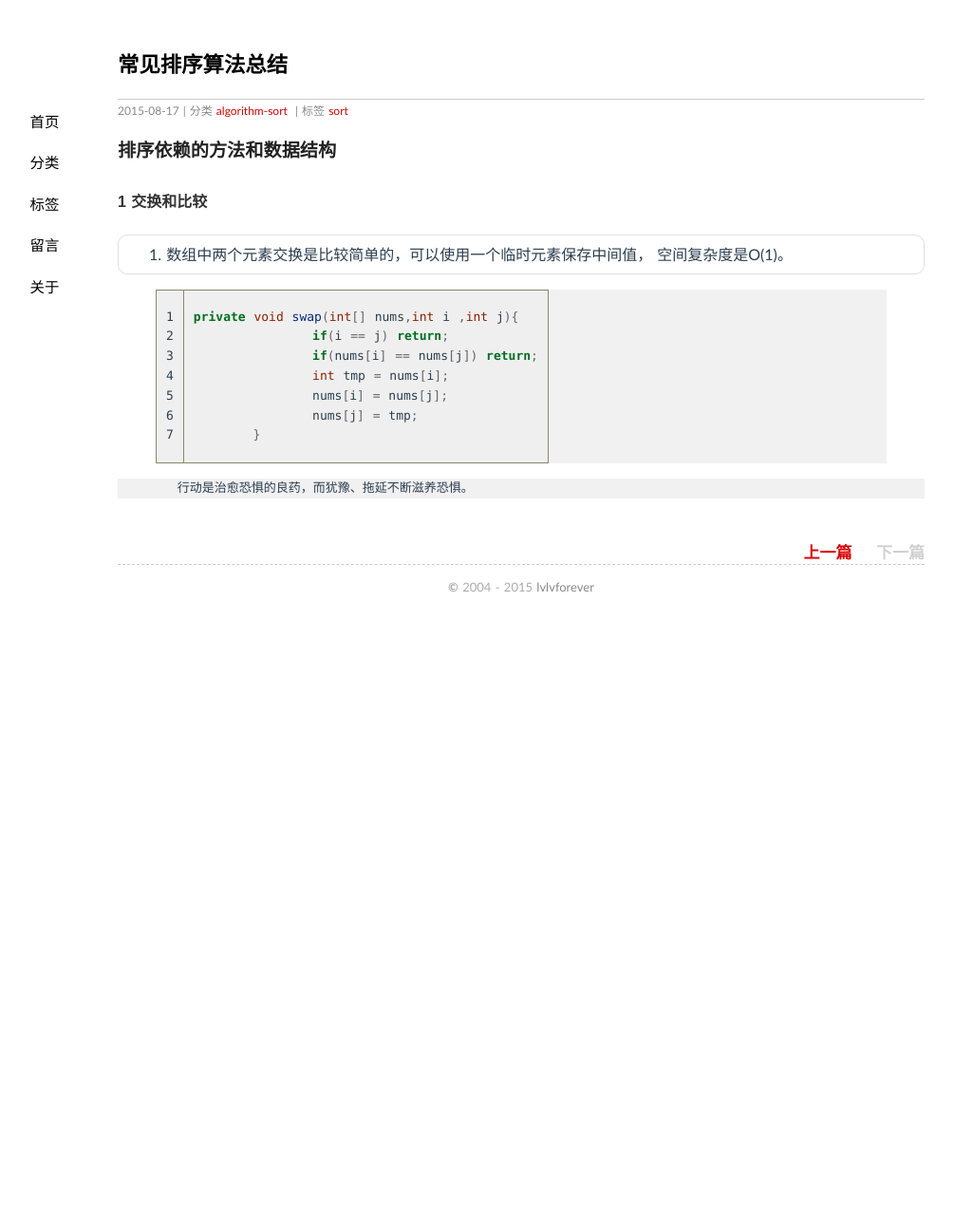
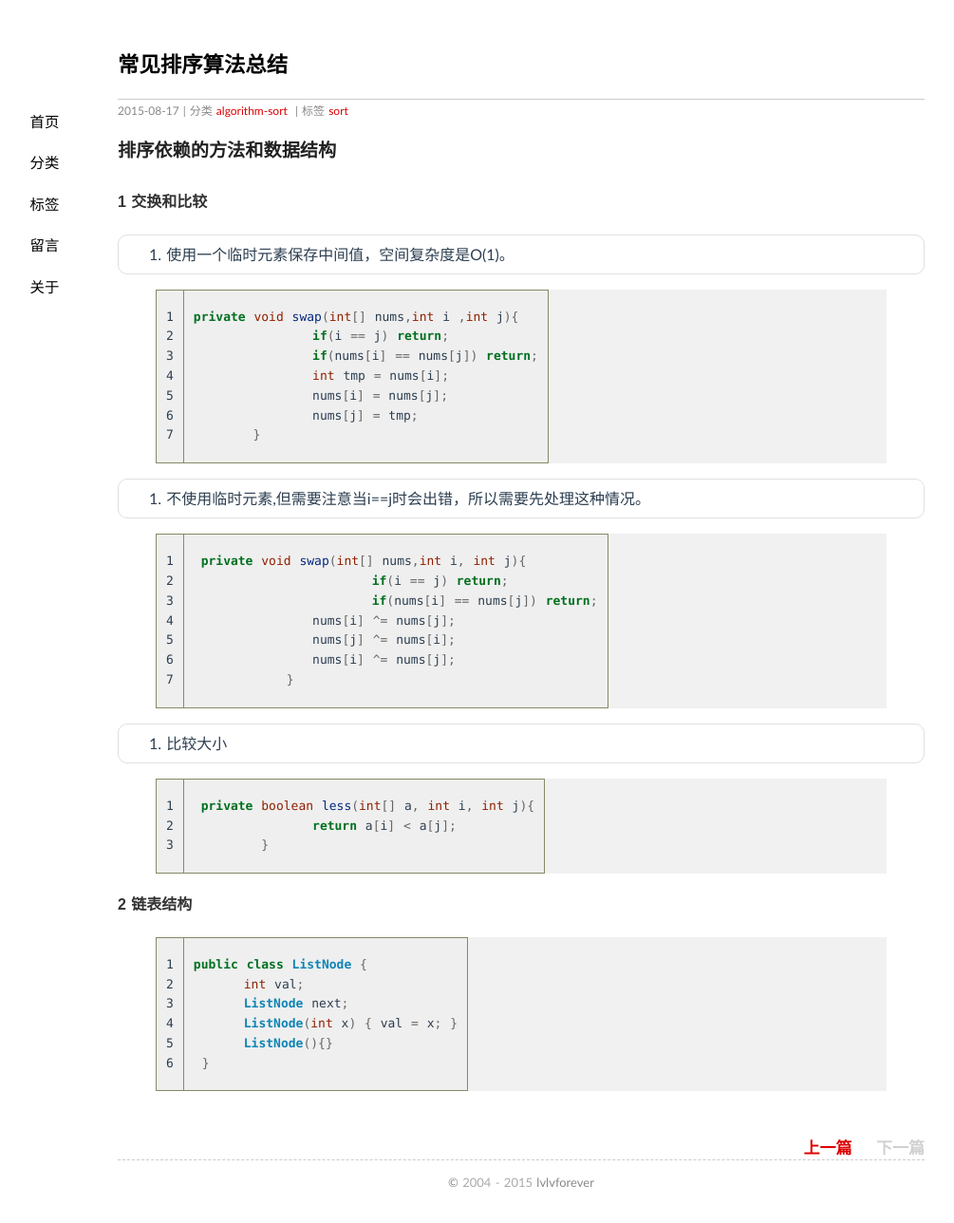
Before and after one commit to lvlvforever/lvlvforever.github.io, a Jekyll site: the page built from _posts/2015-08-17-排序算法.md, in a window 1280 px wide. Shown: the whole page at 95% size, without its empty margins (91-1096 px from the left). Built offline with Jekyll 4.4.1, drawn with Linux system fonts in a browser that asks for light colours; Markdown is read by kramdown in place of the engine named in the settings; comment, search, counter and statistics services are not loaded; before the commit the page ends 900 px from its top, so only the background shows below that.

Commit message:
update sort

```diff
--- a/_config.yml
+++ b/_config.yml
@@ -10,5 +10,5 @@ duoshuo: lvlvforever
 weibo: lvlvbuaa
 hub: lvlvforever
 safe: true
-paginate: 100
+paginate: 50
 about: "hello world"
--- a/_posts/2015-08-17-排序算法.md
+++ b/_posts/2015-08-17-排序算法.md
@@ -6,9 +6,7 @@ tags: sort
 ---
 ###排序依赖的方法和数据结构
 ####1 交换和比较
-1. 数组中两个元素交换是比较简单的，可以使用一个临时元素保存中间值，
-空间复杂度是O(1)。
-
+1. 使用一个临时元素保存中间值，空间复杂度是O(1)。
 {% highlight java linenos %}
 private void swap(int[] nums,int i ,int j){
 		if(i == j) return;
@@ -18,5 +16,28 @@ private void swap(int[] nums,int i ,int j){
 		nums[j] = tmp;
 	}
 {% endhighlight java %}
-
-		行动是治愈恐惧的良药，而犹豫、拖延不断滋养恐惧。
+2. 不使用临时元素,但需要注意当i==j时会出错，所以需要先处理这种情况。
+{% highlight java linenos %}
+ private void swap(int[] nums,int i, int j){
+	 		if(i == j) return;
+	 		if(nums[i] == nums[j]) return;
+	    	nums[i] ^= nums[j];
+	    	nums[j] ^= nums[i];
+	    	nums[i] ^= nums[j];
+	    }
+{% endhighlight java %}
+3. 比较大小
+{% highlight java linenos %}
+ private boolean less(int[] a, int i, int j){
+	 	return a[i] < a[j];
+	 }
+{% endhighlight java %}
+####2 链表结构
+{% highlight java linenos %}
+public class ListNode {
+      int val;
+      ListNode next;
+      ListNode(int x) { val = x; }
+      ListNode(){}
+ }
+{% endhighlight java %}
```
